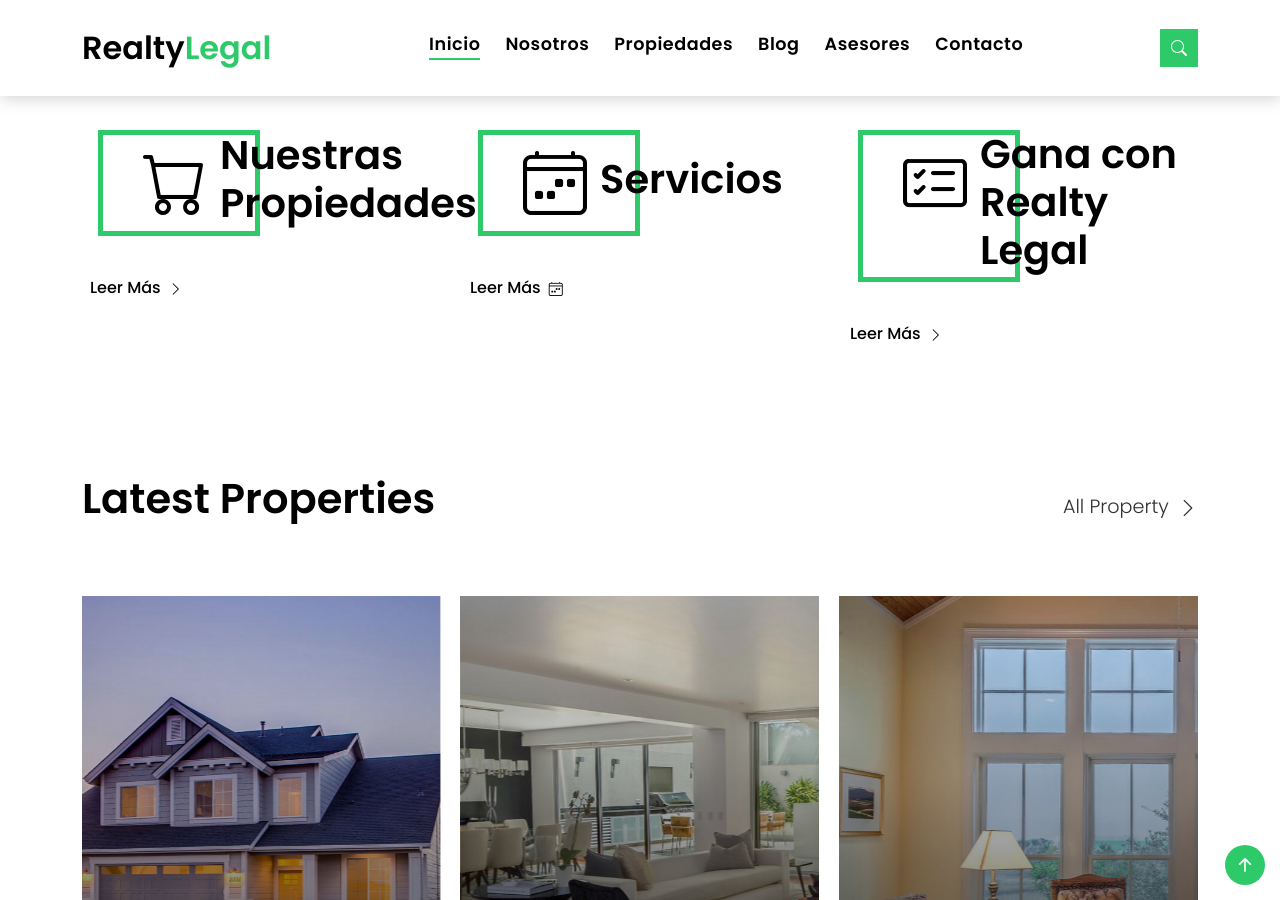
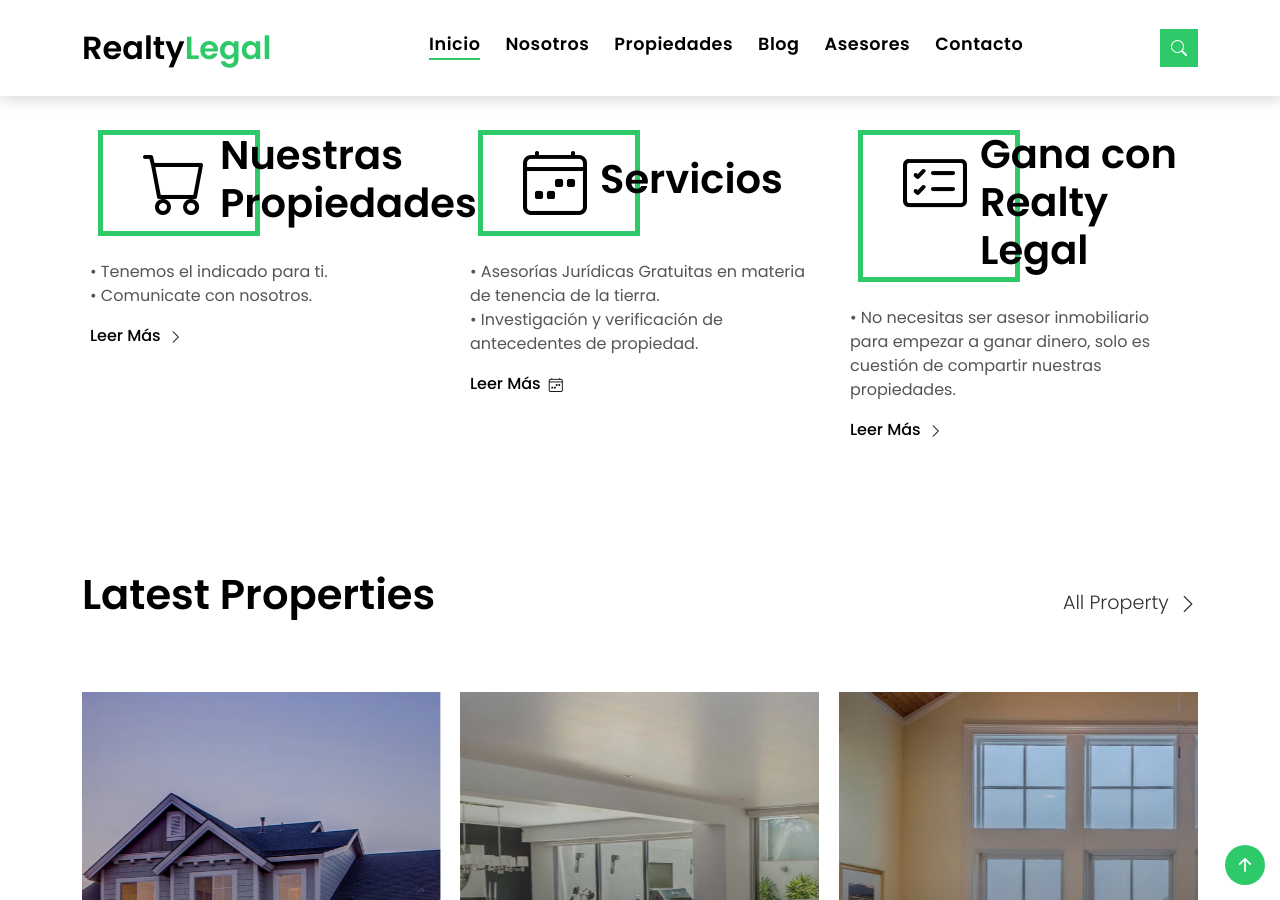
Before and after one commit to MauricioAlcala/realtylegal, a Jekyll site: the page built from index.html, in a window 1280 px wide and 900 px high, scrolled down 1044 px. Built offline with Jekyll 4.4.1, drawn with Linux system fonts in a browser that asks for light colours.

```diff
--- a/_config.yml
+++ b/_config.yml
@@ -1,3 +1,5 @@
+# set JEKYLL_ENV=production | bundle exec jekyll build
+
 title: Realty Legal
 email: <a href="mailto:contacto@realtylegal.com.mx">contacto@realtylegal.com.mx</a>
 phone: <a href="https://wa.me/+5216611241962?text=Hola Realty Legal.">+52 1 661 124 1962</a>
--- a/_includes/services.html
+++ b/_includes/services.html
@@ -23,11 +23,13 @@
                     </div>
                     <div class="card-body-c">
                         <p class="content-c">
-
+                            •	 Tenemos el indicado para ti.
+                            <br>
+                            •	Comunicate con nosotros.
                         </p>
                     </div>
                     <div class="card-footer-c">
-                        <a href="#" class="link-c link-icon">Leer Más
+                        <a href="propiedades.html" class="link-c link-icon">Leer Más
                             <span class="bi bi-chevron-right"></span>
                         </a>
                     </div>
@@ -45,7 +47,9 @@
                     </div>
                     <div class="card-body-c">
                         <p class="content-c">
-
+                            •	Asesorías Jurídicas Gratuitas en materia de tenencia de la tierra.
+                            <br>
+                            •	Investigación y verificación de antecedentes de propiedad.
                         </p>
                     </div>
                     <div class="card-footer-c">
@@ -67,11 +71,11 @@
                     </div>
                     <div class="card-body-c">
                         <p class="content-c">
-
+                            •	No necesitas ser asesor inmobiliario para empezar a ganar dinero, solo es cuestión de compartir nuestras propiedades.
                         </p>
                     </div>
                     <div class="card-footer-c">
-                        <a href="#" class="link-c link-icon">Leer Más
+                        <a href="gana-con-realty-legal.html" class="link-c link-icon">Leer Más
                             <span class="bi bi-chevron-right"></span>
                         </a>
                     </div>
--- a/agent-single.html
+++ b/agent-single.html
@@ -8,8 +8,8 @@
     <div class="row">
       <div class="col-md-12 col-lg-8">
         <div class="title-single-box">
-          <h1 class="title-single">Margaret Stone</h1>
-          <span class="color-text-a">Agent Immobiliari</span>
+          <h1 class="title-single">Marco Aurelio Castañeda</h1>
+          <span class="color-text-a">Agente Inmobiliario</span>
         </div>
       </div>
       <div class="col-md-12 col-lg-4">
@@ -27,7 +27,7 @@
         <div class="row">
           <div class="col-md-6">
             <div class="agent-avatar-box">
-              <img src="assets/img/agent-7.jpg" alt="" class="agent-avatar img-fluid">
+              <img src="assets/img/marco.jpg" alt="Marco Aurelio Castañeda" class="agent-avatar img-fluid">
             </div>
           </div>
           <div class="col-md-5 section-md-t3">
```
Also changed, not shown: _includes/team.html (+9 -9 lines), gana-con-realty-legal.html (added, +102 -0 lines), nosotros.html (+4 -16 lines), .github/workflows/jekyll.yml (added), assets/img/PicsArt_21-11-24_14-48-25-812.jpg (deleted), assets/img/favicon/android-chrome-192x192.png, assets/img/favicon/android-chrome-512x512.png, assets/img/favicon/apple-touch-icon.png, assets/img/favicon/favicon-16x16.png, assets/img/favicon/favicon-32x32.png, assets/img/favicon/favicon.ico, assets/img/favicon/mstile-150x150.png, assets/img/favicon/og-image.jpg (deleted), assets/img/marco-aurelio.jpeg (added), 1 more files, 1 other file.
